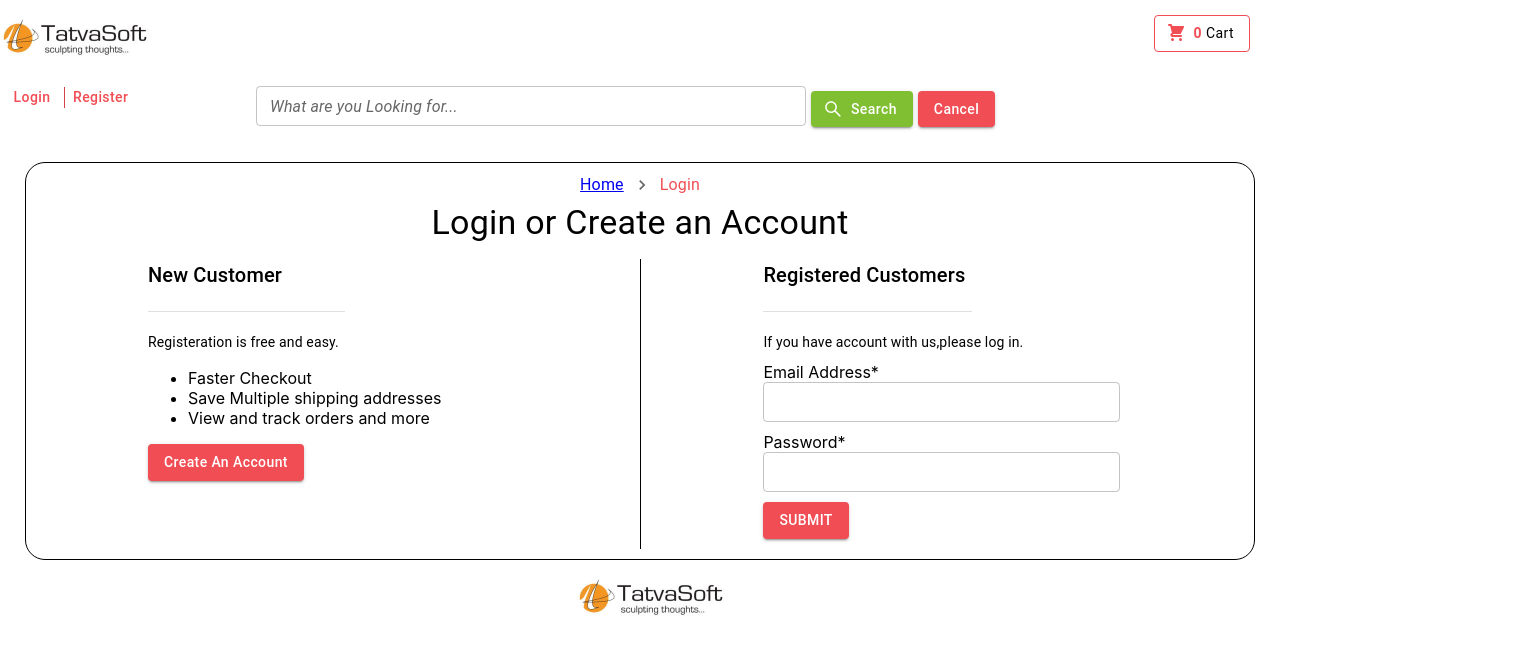
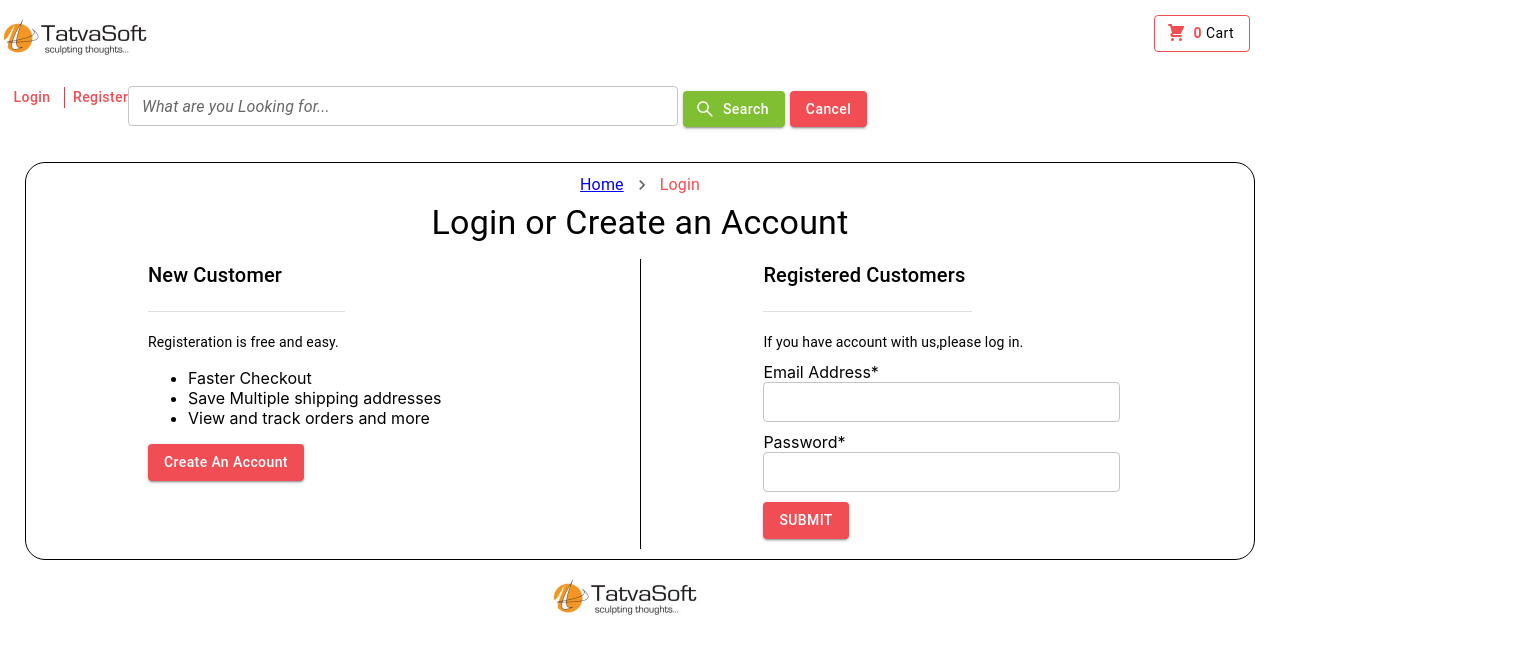
Before and after one commit to hiral2212/Tatv_Soft_Book_store, a React (Create React App) app: page /login in a window 1280 px wide. Shown: the top 654 px of the page, 1536 px wide, since content can reach past the window. Built offline with nearby package versions, Linux system fonts and the light colour scheme.

Commit message:
fixed footer and search bar

```diff
--- a/src/Components/Footer.jsx
+++ b/src/Components/Footer.jsx
@@ -3,7 +3,7 @@ import logo from "../assets/logo.jpg";
 function Footer() {
   return (
     <div className="flex bg-[#efefef] py-7 items-center justify-center mt-20" style={{width:"100%"}}>
-      <img src={logo} alt="TatvaSoft_Logo" className="h-24  w-44" style={{display:"inline-block",width:"150px",margin:"0px 45%"}} />
+      <img src={logo} alt="TatvaSoft_Logo" className="h-24  w-44" style={{display:"inline-block",width:"150px",margin:"0px 43%"}} />
     </div>
   );
 }
--- a/src/Components/Searchbar.jsx
+++ b/src/Components/Searchbar.jsx
@@ -48,8 +48,8 @@ export default function Searchbar() {
     }
   };
   return (
-    <div className="flex bg-[#efefef] h-20 items-center justify-center space-x-3 ">
-      <div style={{width:"100%",display:"inline-block",position:"relative",top:"-30px",marginLeft:"20%"}}>
+    <div className="flex bg-[#efefef] h-20 items-center justify-center space-x-3 " style={{margin:"0px!important"}}>
+      <div style={{width:"80%",display:"inline-block",position:"relative",top:"-30px",marginLeft:"10%"}}>
         <TextField
           hiddenLabel
           label="What are you Looking for..."
```
